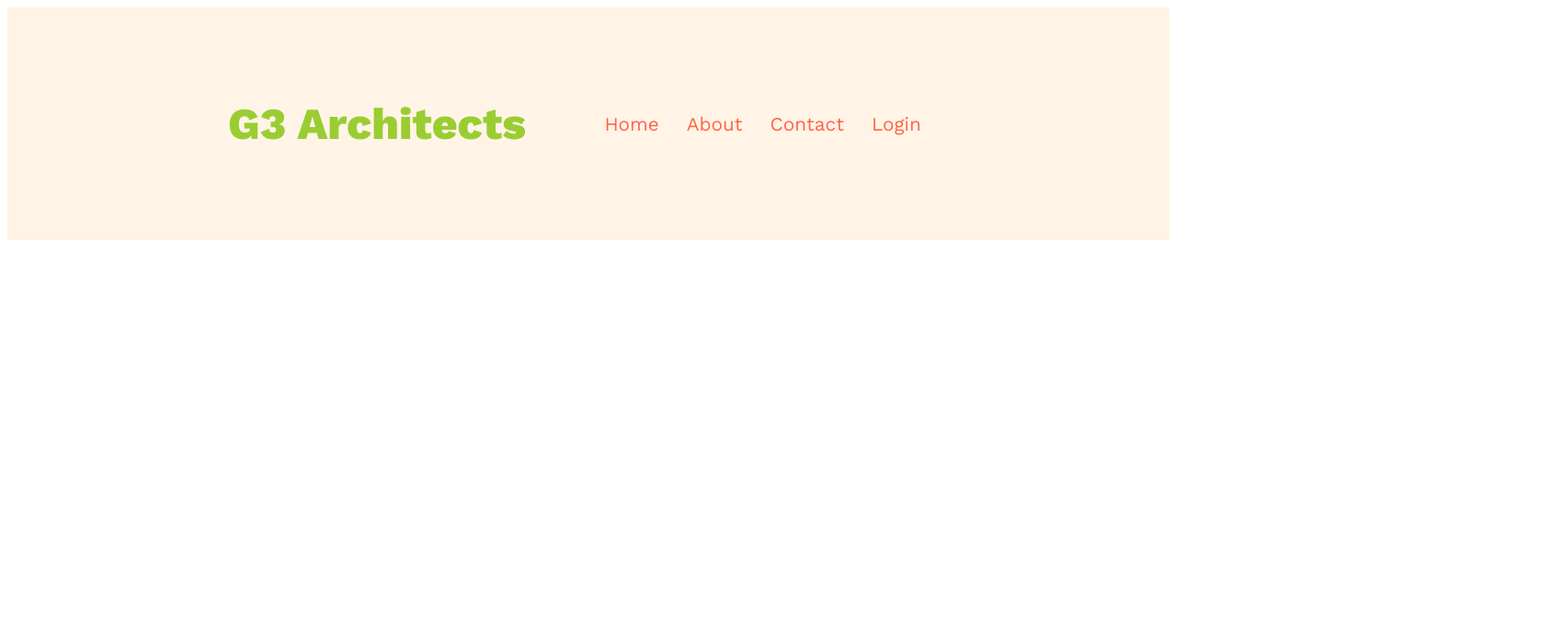
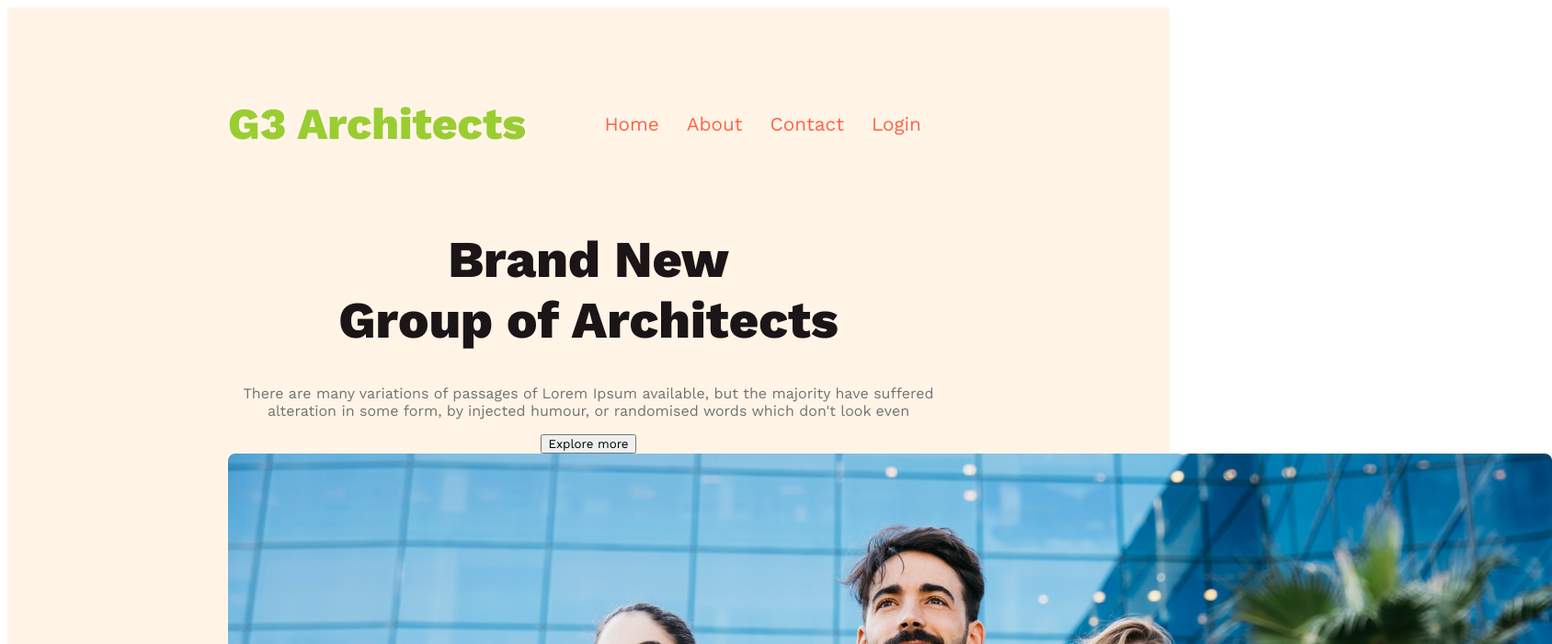
Before and after one commit to abdulalim34/g3-website, a plain HTML site: page index.html in a window 1280 px wide. Shown: the top 700 px of the page at 92% size, 1688 px wide, since content can reach past the window. Drawn offline with nearby package versions, Linux system fonts and the light colour scheme.

Commit message:
create banner

```diff
--- a/index.html
+++ b/index.html
@@ -18,8 +18,15 @@
             <li><a href="">Login</a></li>
         </ul>
     </nav>
+
     <div class="banner">
-
+        <div class="banner-content">
+            <h1 class="banner-title">Brand New <br>Group of Architects
+            </h1>
+            <p class="banner-description">There are many variations of passages of Lorem Ipsum available, but the majority have suffered alteration in some form, by injected humour, or randomised words which don't look even</p>
+            <button class="btn-primary">Explore more</button>
+        </div>
+            <img src="./images/banner.png" alt="">
     </div>
   </header>
    <main>
--- a/style.css
+++ b/style.css
@@ -5,7 +5,9 @@
     font-family: 'Open Sans', sans-serif;
 font-family: 'Work Sans', sans-serif}
 
+.btn-primary{
 
+}
 header{
     background: rgba(255,144,14,0.10);
     padding:50px 240px;
@@ -33,3 +35,19 @@ nav li a{
 text-decoration: none;
 color: tomato;
 }
+.banner-content{
+    max-width: 800px;
+    text-align: center;
+    margin: 0 auto;
+}.banner-title{
+    font-size: 3.5rem;
+    font-weight: 750;
+    color: rgb(27, 21, 24);
+
+}
+.banner-description{
+    color:#727272
+}
+.btn-primary{
+
+}
```
